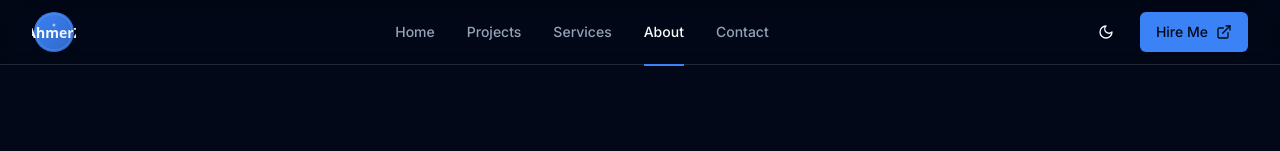
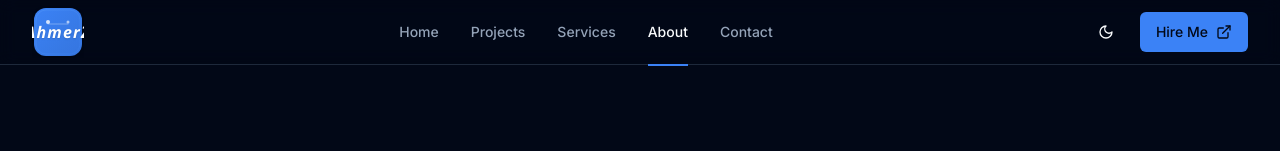
Before and after one commit to ahmerzulfiqar06/ahmer-portfolio, a Next.js app: page /about in a window 1280 px wide. Shown: the top 151 px of the page. Built offline with nearby package versions, Linux system fonts and the light colour scheme.

Commit message:
New updates

```diff
--- a/src/components/logo.tsx
+++ b/src/components/logo.tsx
@@ -19,64 +19,89 @@ export function Logo({ className = "", showText = true, variant = "default" }: L
       {/* Logo Icon */}
       <div className="relative">
         <svg
-          width={isFooter ? "36" : "44"}
-          height={isFooter ? "36" : "44"}
-          viewBox="0 0 44 44"
+          width={isFooter ? "42" : "52"}
+          height={isFooter ? "42" : "52"}
+          viewBox="0 0 52 52"
           className={`transition-transform duration-300 ${isFooter ? 'group-hover:scale-110' : 'group-hover:scale-105'}`}
           xmlns="http://www.w3.org/2000/svg"
         >
           <defs>
             <linearGradient id={`logoBg-${variant}`} x1="0%" y1="0%" x2="100%" y2="100%">
               <stop offset="0%" style={{ stopColor: 'hsl(var(--primary))', stopOpacity: 1 }} />
-              <stop offset="100%" style={{ stopColor: 'hsl(var(--primary))', stopOpacity: 0.8 }} />
+              <stop offset="100%" style={{ stopColor: 'hsl(var(--primary))', stopOpacity: 0.9 }} />
             </linearGradient>
-            <linearGradient id={`logoText-${variant}`} x1="0%" y1="0%" x2="100%" y2="0%">
-              <stop offset="0%" style={{ stopColor: '#ffffff', stopOpacity: 1 }} />
-              <stop offset="100%" style={{ stopColor: '#f8fafc', stopOpacity: 0.9 }} />
+            <linearGradient id={`logoAccent-${variant}`} x1="0%" y1="0%" x2="100%" y2="100%">
+              <stop offset="0%" style={{ stopColor: '#60a5fa', stopOpacity: 1 }} />
+              <stop offset="100%" style={{ stopColor: '#3b82f6', stopOpacity: 1 }} />
             </linearGradient>
           </defs>
 
-          {/* Clean circular background */}
-          <circle
-            cx="22"
-            cy="22"
-            r="20"
+          {/* Modern sleek background */}
+          <rect
+            x="2"
+            y="2"
+            width="48"
+            height="48"
+            rx="12"
             fill={`url(#logoBg-${variant})`}
-            className="drop-shadow-md"
+            className="drop-shadow-lg"
           />
 
-          {/* Subtle inner ring */}
-          <circle
-            cx="22"
-            cy="22"
-            r="18"
+          {/* Elegant inner border */}
+          <rect
+            x="4"
+            y="4"
+            width="44"
+            height="44"
+            rx="10"
             fill="none"
-            stroke={`url(#logoText-${variant})`}
-            strokeWidth="0.5"
-            opacity="0.3"
+            stroke={`url(#logoAccent-${variant})`}
+            strokeWidth="0.8"
+            opacity="0.4"
           />
 
-          {/* Clean typography */}
+          {/* Stylish connected typography */}
           <text
-            x="22"
-            y="28"
-            fontFamily="system-ui, -apple-system, sans-serif"
-            fontSize={isFooter ? "12" : "14"}
-            fontWeight="700"
+            x="26"
+            y="32"
+            fontFamily="'Segoe UI', 'Helvetica Neue', system-ui, sans-serif"
+            fontSize={isFooter ? "14" : "16"}
+            fontWeight="600"
             textAnchor="middle"
-            fill={`url(#logoText-${variant})`}
+            fill="white"
+            letterSpacing={isFooter ? "1" : "1.2"}
             className="drop-shadow-sm"
+            style={{
+              fontStyle: 'italic',
+              textShadow: '0 1px 2px rgba(0,0,0,0.1)'
+            }}
           >
             AhmerZ
           </text>
 
-          {/* Simple accent dot */}
+          {/* Modern accent elements */}
           <circle
-            cx="22"
-            cy="15"
+            cx="16"
+            cy="16"
+            r="2"
+            fill="white"
+            opacity="0.8"
+          />
+          <circle
+            cx="36"
+            cy="16"
             r="1.5"
-            fill={`url(#logoText-${variant})`}
+            fill="white"
             opacity="0.6"
+          />
+
+          {/* Sleek connecting line */}
+          <path
+            d="M16 18 L36 18"
+            stroke="white"
+            strokeWidth="0.8"
+            opacity="0.4"
+            strokeLinecap="round"
           />
         </svg>
       </div>
@@ -84,7 +109,19 @@ export function Logo({ className = "", showText = true, variant = "default" }: L
       {/* Text */}
       {showText && (
         <div className="flex flex-col">
-          <span className={`gradient-text leading-tight ${isFooter ? 'text-lg' : 'text-xl'}`}>AhmerZ</span>
+          <span
+            className={`leading-tight font-semibold ${isFooter ? 'text-lg' : 'text-xl'}`}
+            style={{
+              background: 'linear-gradient(135deg, hsl(var(--primary)), hsl(var(--primary)) 50%, #3b82f6)',
+              WebkitBackgroundClip: 'text',
+              WebkitTextFillColor: 'transparent',
+              backgroundClip: 'text',
+              fontStyle: 'italic',
+              letterSpacing: '0.5px'
+            }}
+          >
+            AhmerZ
+          </span>
           {!isFooter && (
             <span className="text-xs text-muted-foreground font-normal -mt-0.5">
               Full-Stack Development
```
